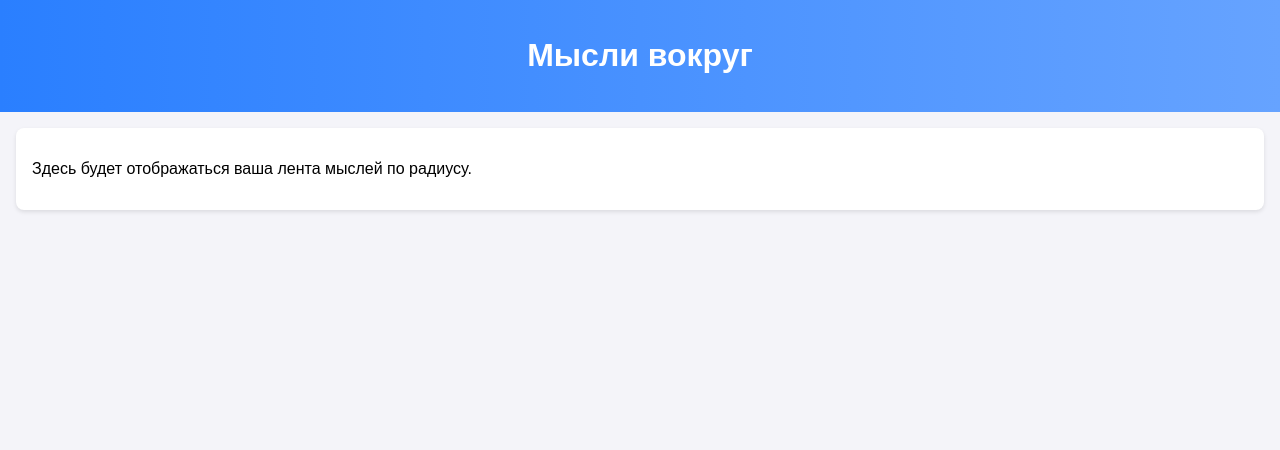
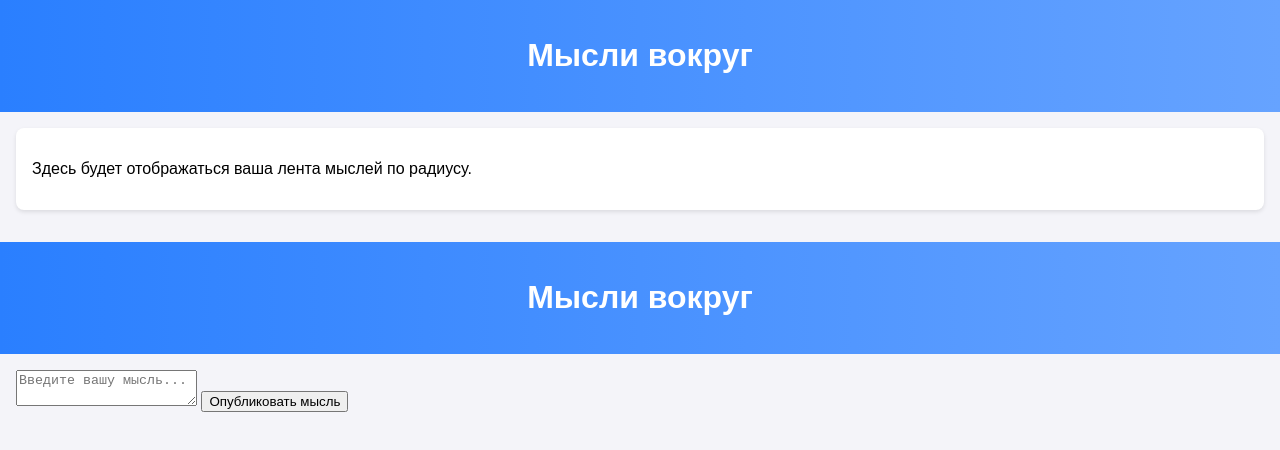
Before and after one commit to xasi88/Misli, a plain HTML site: page index.html in a window 1280 px wide. Drawn offline with Linux system fonts and the light colour scheme.

Commit message:
Add header and thought submission form to index.html

```diff
--- a/index.html
+++ b/index.html
@@ -59,3 +59,18 @@
     });
   }
 </script>
+
+<body>
+  <div class="header">
+    <h1>Мысли вокруг</h1>
+  </div>
+  <div class="container">
+    <form id="thoughtForm">
+      <textarea id="thoughtInput" placeholder="Введите вашу мысль..."></textarea>
+      <button type="submit">Опубликовать мысль</button>
+    </form>
+    <div id="thoughtList">
+      <!-- Здесь будут отображаться мысли -->
+    </div>
+  </div>
+</body>
```
